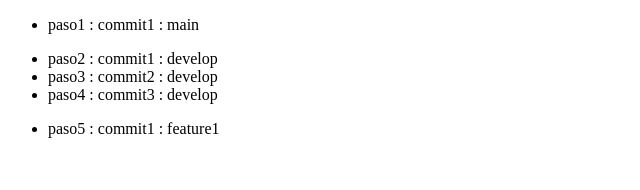
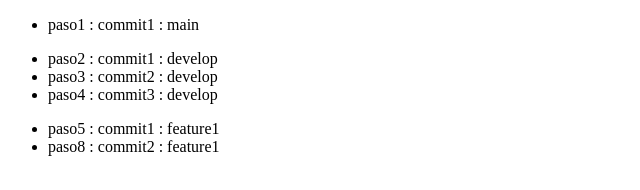
Before and after one commit to pablo-sanchez83/trabajo-git-01, a plain HTML site: page index.html in a window 1280 px wide. Shown: the whole page, without its empty margins (0-640 px from the left). Drawn offline with Linux system fonts and the light colour scheme.

Commit message:
paso8 : commit2 : feature1

```diff
--- a/index.html
+++ b/index.html
@@ -16,6 +16,7 @@
     </ul>
     <ul>
         <li>paso5 : commit1 : feature1</li>
+        <li>paso8 : commit2 : feature1</li>
     </ul>
 </body>
 </html>
```
